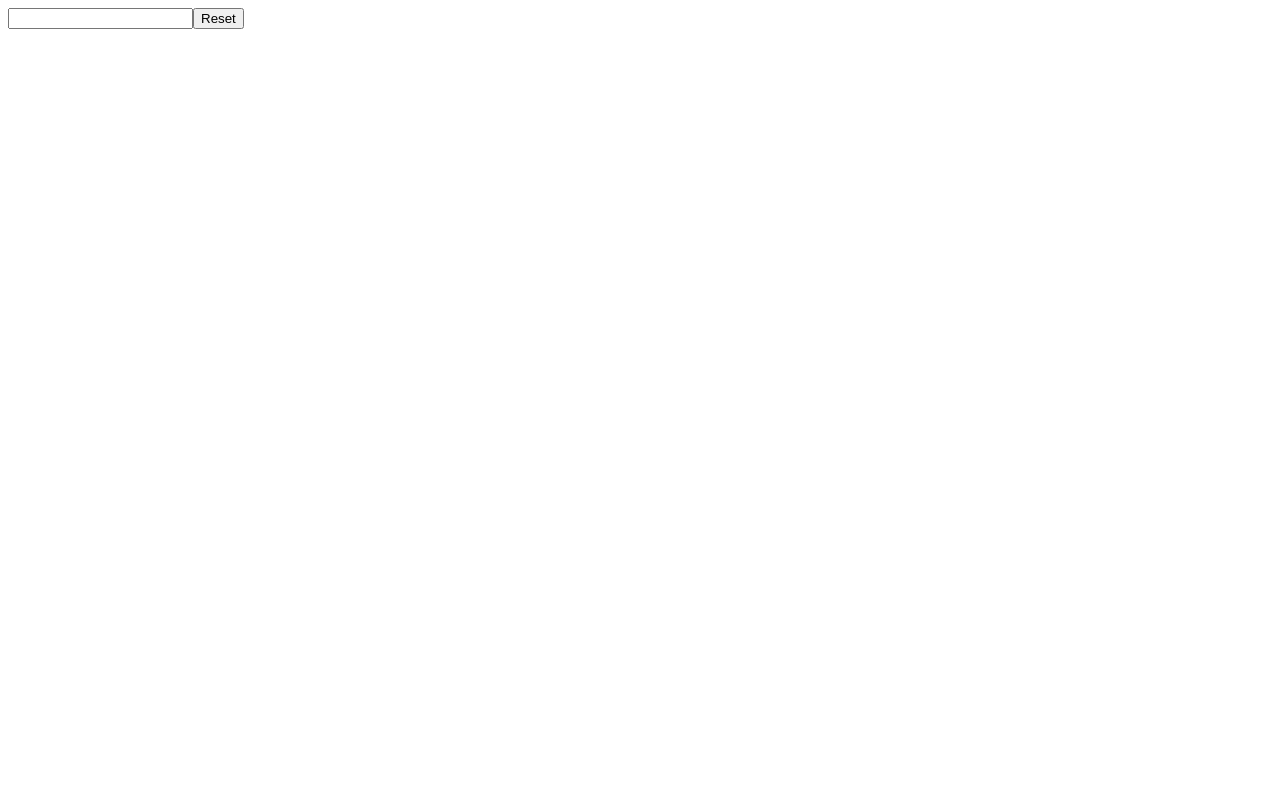
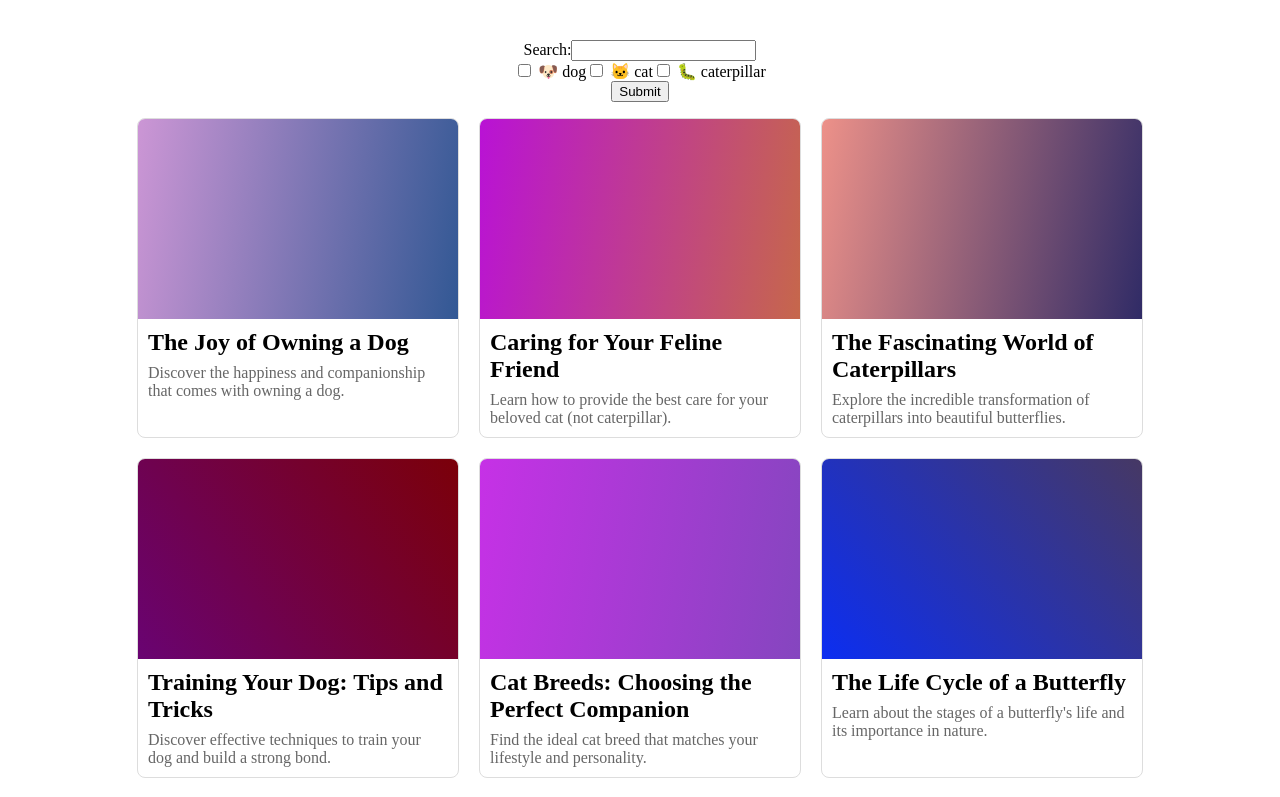
Before and after one commit to homayunmmdy/Epic-React, a React (Vite) app: page / in a window 1280 px wide. Shown: the top 797 px of the page. Built offline with nearby package versions, Linux system fonts and the light colour scheme.

Commit message:
useState

```diff
--- /dev/null
+++ b/public/shared/BlogPost.tsx
@@ -0,0 +1,108 @@
+const blogPosts = [
+	{
+		id: 'cc96d5325894a',
+		title: 'The Joy of Owning a Dog',
+		description:
+			'Discover the happiness and companionship that comes with owning a dog.',
+		tags: ['dog', 'happiness'],
+	},
+	{
+		id: 'b912d5c6674bb',
+		title: 'Caring for Your Feline Friend',
+		description:
+			'Learn how to provide the best care for your beloved cat (not caterpillar).',
+		tags: ['cat', 'care', 'caterpillar'],
+	},
+	{
+		id: 'ed9189302b665',
+		title: 'The Fascinating World of Caterpillars',
+		description:
+			'Explore the incredible transformation of caterpillars into beautiful butterflies.',
+		tags: ['caterpillar', 'butterfly'],
+	},
+	{
+		id: '6903727b0009e',
+		title: 'Training Your Dog: Tips and Tricks',
+		description:
+			'Discover effective techniques to train your dog and build a strong bond.',
+		tags: ['dog', 'training'],
+	},
+	{
+		id: 'c631e68546bf3',
+		title: 'Cat Breeds: Choosing the Perfect Companion',
+		description:
+			'Find the ideal cat breed that matches your lifestyle and personality.',
+		tags: ['cat', 'breeds'],
+	},
+	{
+		id: '0c2ef14638642',
+		title: 'The Life Cycle of a Butterfly',
+		description:
+			"Learn about the stages of a butterfly's life and its importance in nature.",
+		tags: ['caterpillar', 'butterfly'],
+	},
+	{
+		id: 'd75f1c4c29da1',
+		title: 'Dog Health: Common Issues and Prevention',
+		description:
+			'Discover how to keep your dog healthy and prevent common health problems.',
+		tags: ['dog', 'health'],
+	},
+	{
+		id: '537c25b372465',
+		title: 'Cat Behavior: Understanding Your Feline Friend',
+		description:
+			'Gain insights into the behavior of cats, why some hate dogs, and how to strengthen your bond with them.',
+		tags: ['cat', 'behavior', 'dog'],
+	},
+	{
+		id: '12556f3115f1',
+		title: 'Gardening for Caterpillars: Creating a Butterfly Haven',
+		description:
+			'Learn how to create a garden that attracts caterpillars and supports butterfly populations.',
+		tags: ['caterpillar', 'gardening'],
+	},
+	{
+		id: '405654d99d80d',
+		title: 'Dog-Friendly Activities: Fun Adventures for You and Your Pup',
+		description:
+			'Discover exciting activities to enjoy with your dog and create lasting memories.',
+		tags: ['dog', 'activities'],
+	},
+] as const
+
+export type BlogPost = (typeof blogPosts)[number]
+
+function getColorFromSeed(
+	seed: string,
+	startIndex: number,
+	length: number,
+): string {
+	const endIndex = (startIndex + length) % seed.length
+	if (endIndex >= startIndex) {
+		return seed.slice(startIndex, endIndex)
+	} else {
+		return seed.slice(startIndex) + seed.slice(0, endIndex)
+	}
+}
+
+export function generateGradient(seedHex: string): string {
+	const color1 = getColorFromSeed(seedHex, 0, 6)
+	const color2 = getColorFromSeed(seedHex, 6, 6)
+	const degree = seedHex.charCodeAt(0) % 360
+	const gradient = `linear-gradient(${degree}deg, #${color1}, #${color2})`
+
+	return gradient
+}
+
+export function getMatchingPosts(query: string) {
+	const words = query.split(' ').map(w => w.trim())
+	return blogPosts.filter(post => {
+		if (!query) return true
+		return (
+			words.every(word => post.tags.some(tag => tag === word)) ||
+			post.title.toLowerCase().includes(query.toLowerCase()) ||
+			post.description.toLowerCase().includes(query.toLowerCase())
+		)
+	})
+}
--- a/src/App.tsx
+++ b/src/App.tsx
@@ -1,14 +1,64 @@
 import { useState } from "react";
+import { generateGradient, getMatchingPosts } from '../public/shared/BlogPost';
+import './app.css'
+const App = () => {
+	const [query, setQuery] = useState('')
 
-const App = () => {
-  const [key, setKey] = useState(0)
 	return (
-		<div >
-			{/* 🐨 add a key prop to this input and set it to the key state */}
-			<input key={key} />
-			<button onClick={() => setKey(key => key + 1)}>Reset</button>
+		<div className="app">
+			<form>
+				<div>
+					<label htmlFor="searchInput">Search:</label>
+					<input
+						id="searchInput"
+						name="query"
+						type="search"
+						onChange={e => setQuery(e.currentTarget.value)}
+					/>
+				</div>
+				<div>
+					<label>
+						<input type="checkbox" /> 🐶 dog
+					</label>
+					<label>
+						<input type="checkbox" /> 🐱 cat
+					</label>
+					<label>
+						<input type="checkbox" /> 🐛 caterpillar
+					</label>
+				</div>
+				<button type="submit">Submit</button>
+			</form>
+			<MatchingPosts query={query} />
 		</div>
 	)
 };
 
+function MatchingPosts({ query }: { query: string }) {
+	const matchingPosts = getMatchingPosts(query)
+
+	return (
+		<ul className="post-list">
+			{matchingPosts.map(post => (
+				<li key={post.id}>
+					<div
+						className="post-image"
+						style={{ background: generateGradient(post.id) }}
+					/>
+					<a
+						href={post.id}
+						onClick={event => {
+							event.preventDefault()
+							alert(`Great! Let's go to ${post.id}!`)
+						}}
+					>
+						<h2>{post.title}</h2>
+						<p>{post.description}</p>
+					</a>
+				</li>
+			))}
+		</ul>
+	)
+}
+
 export default App;
--- a/src/app.css
+++ b/src/app.css
@@ -1,22 +1,89 @@
-.box {
-	border: 1px solid #333;
-	display: flex;
-	flex-direction: column;
-	justify-content: center;
-	text-align: center;
+html,
+body {
+	margin: 0;
 }
 
-.box--large {
-	width: 270px;
-	height: 270px;
+.app {
+	margin: 40px auto;
+	max-width: 1024px;
+	form {
+		text-align: center;
+	}
 }
 
-.box--medium {
-	width: 180px;
-	height: 180px;
+.post-list {
+	list-style: none;
+	padding: 0;
+	display: flex;
+	gap: 20px;
+	flex-wrap: wrap;
+	justify-content: center;
+	li {
+		position: relative;
+		border-radius: 0.5rem;
+		overflow: hidden;
+		border: 1px solid #ddd;
+		width: 320px;
+		transition: transform 0.2s ease-in-out;
+		a {
+			text-decoration: none;
+			color: unset;
+		}
+
+		&:hover,
+		&:has(*:focus),
+		&:has(*:active) {
+			transform: translate(0px, -6px);
+		}
+
+		.post-image {
+			display: block;
+			width: 100%;
+			height: 200px;
+		}
+
+		button {
+			position: absolute;
+			font-size: 1.5rem;
+			top: 20px;
+			right: 20px;
+			background: transparent;
+			border: none;
+			outline: none;
+			&:hover,
+			&:focus,
+			&:active {
+				animation: pulse 1.5s infinite;
+			}
+		}
+
+		a {
+			padding: 10px 10px;
+			display: flex;
+			gap: 8px;
+			flex-direction: column;
+			h2 {
+				margin: 0;
+				font-size: 1.5rem;
+				font-weight: bold;
+			}
+			p {
+				margin: 0;
+				font-size: 1rem;
+				color: #666;
+			}
+		}
+	}
 }
 
-.box--small {
-	width: 90px;
-	height: 90px;
+@keyframes pulse {
+	0% {
+		transform: scale(1);
+	}
+	50% {
+		transform: scale(1.3);
+	}
+	100% {
+		transform: scale(1);
+	}
 }
```
Also changed, not shown: public/shared/tic-tac-toe-utils.tsx (added, +87 -0 lines), public/shared/utils.tsx (added, +27 -0 lines).
